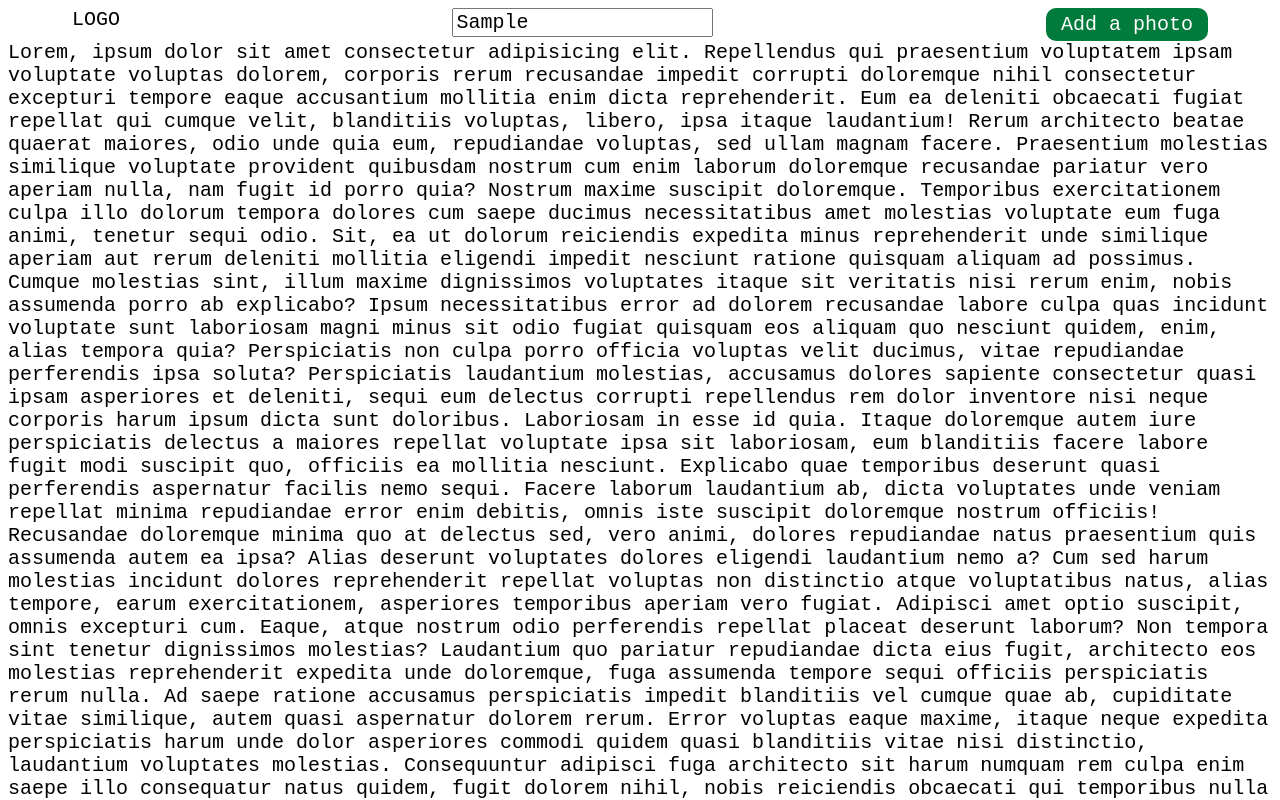
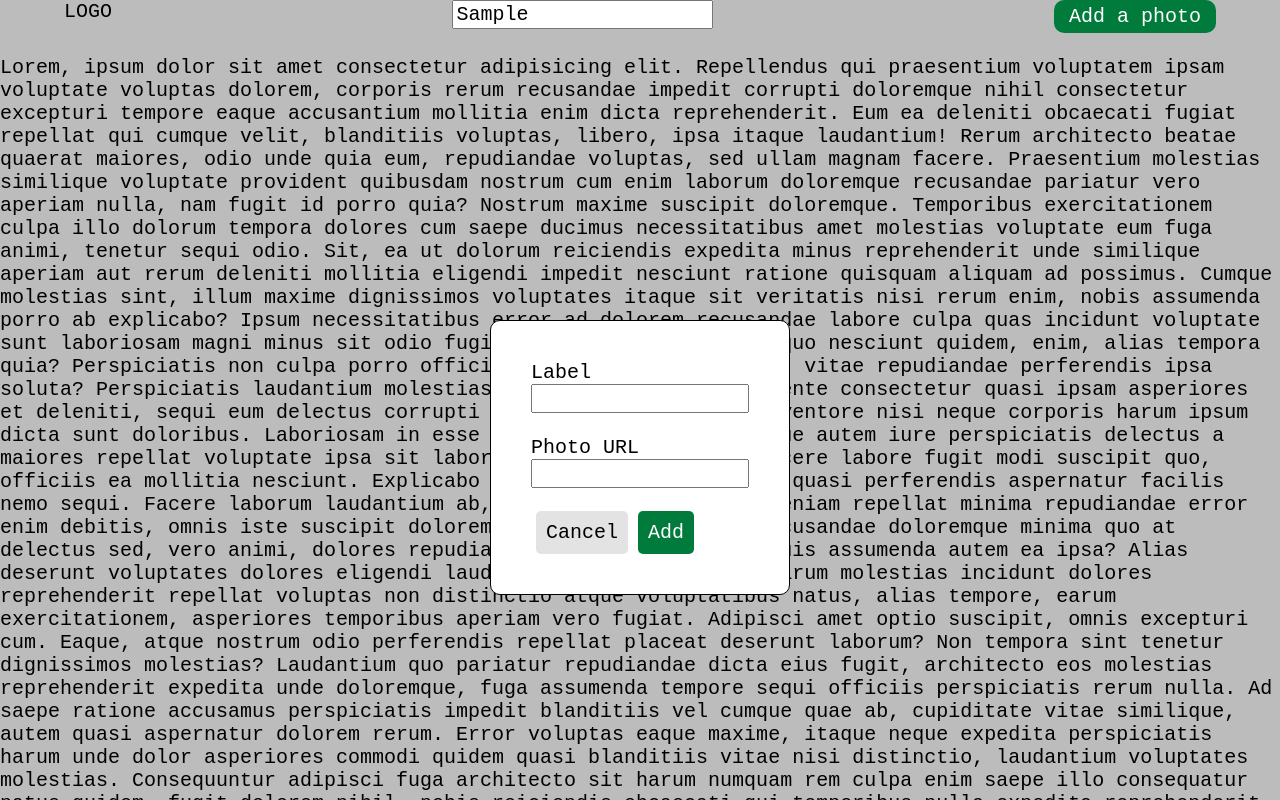
Before and after one commit to SayonilMitra/image-bank, a React (Create React App) app: page / in a window 1280 px wide. Both pictures are taken after typing "Sample" into the empty fields and a click on the button "Add a photo". Shown: the top 800 px of the page. Built offline with nearby package versions, Linux system fonts and the light colour scheme.

Commit message:
pop up modal added

```diff
--- a/package.json
+++ b/package.json
@@ -9,6 +9,7 @@
     "react": "^18.2.0",
     "react-dom": "^18.2.0",
     "react-scripts": "5.0.1",
+    "reactjs-popup": "^2.0.5",
     "web-vitals": "^2.1.4"
   },
   "scripts": {
--- a/src/App.css
+++ b/src/App.css
@@ -3,3 +3,7 @@
   font-family: monospace;
   font-size: 20px;
 }
+body {
+  margin: 0;
+  padding: 0;
+}
--- /dev/null
+++ b/src/Components/DisplayImages.css
@@ -0,0 +1,6 @@
+.bg-grey {
+  background-color: rgb(188, 188, 188);
+}
+.bg-white {
+  background-color: rgb(255, 255, 255);
+}
--- /dev/null
+++ b/src/Components/Modal.css
@@ -0,0 +1,31 @@
+.modal {
+  width: 300px;
+  padding: 40px;
+  top: 40vh;
+  left: 50%;
+  transform: translateX(-50%);
+  position: absolute;
+  background-color: white;
+  border: 1px solid black;
+  border-radius: 10px;
+  display: flex;
+  flex-direction: column;
+  justify-content: space-between;
+}
+.modal input {
+  width: 100%;
+}
+.modal button {
+  margin: 0 5px;
+  border: none;
+  border-radius: 5px;
+  padding: 10px;
+  cursor: pointer;
+}
+#modal-cancel {
+  background-color: rgb(227, 227, 227);
+}
+#modal-add {
+  background-color: rgb(0, 123, 60);
+  color: white;
+}
--- /dev/null
+++ b/src/Components/Modal.js
@@ -0,0 +1,18 @@
+import './Modal.css'
+
+export default function Modal({ setModal }) {
+    return <div className="modal">
+        <label>
+            Label <br />
+            <input />
+        </label> <br />
+        <label>
+            Photo URL <br />
+            <input />
+        </label><br />
+        <div className='modal-btn'>
+            <button onClick={(e) => { setModal(false) }} id='modal-cancel'>Cancel</button>
+            <button id='modal-add'>Add</button>
+        </div>
+    </div>
+}
--- a/src/Components/NavBar.js
+++ b/src/Components/NavBar.js
@@ -1,6 +1,6 @@
 import './NavBar.css'
 
-export default function NavBar({ setSearch }) {
+export default function NavBar({ setSearch, setModal }) {
 
     return (
         <div className="nav-bar">
@@ -9,7 +9,9 @@ export default function NavBar({ setSearch }) {
                 <input onChange={(e) => { setSearch(e.target.value) }} placeholder="search by name" />
             </div>
             <div>
-                <button className="add-photo">Add a photo</button>
+                <button className="add-photo" onClick={(e) => { setModal(true) }}>
+                    Add a photo
+                </button>
             </div>
         </div>
     )
```
Also changed, not shown: src/Components/DisplayImages.js, 1 other file (tests, documents, lock files or other folders).
